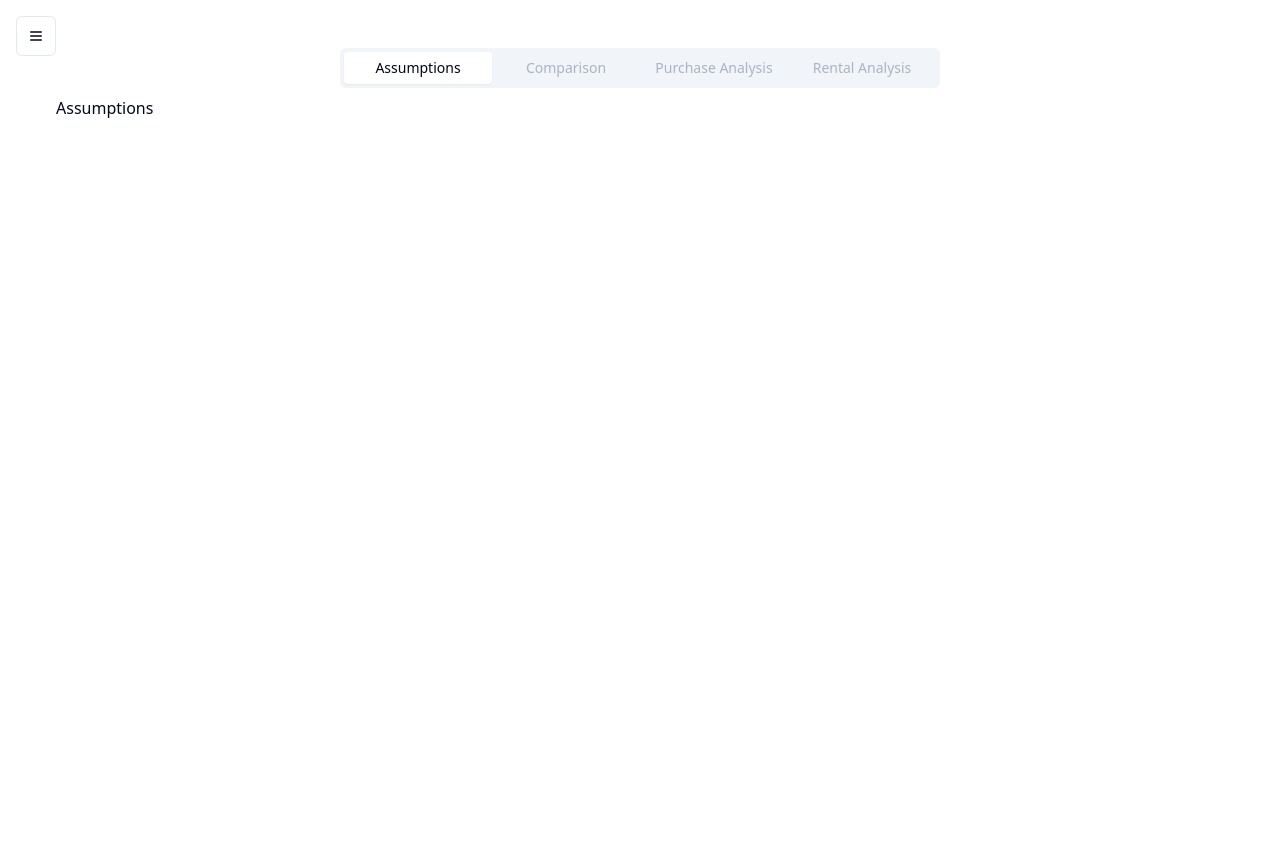
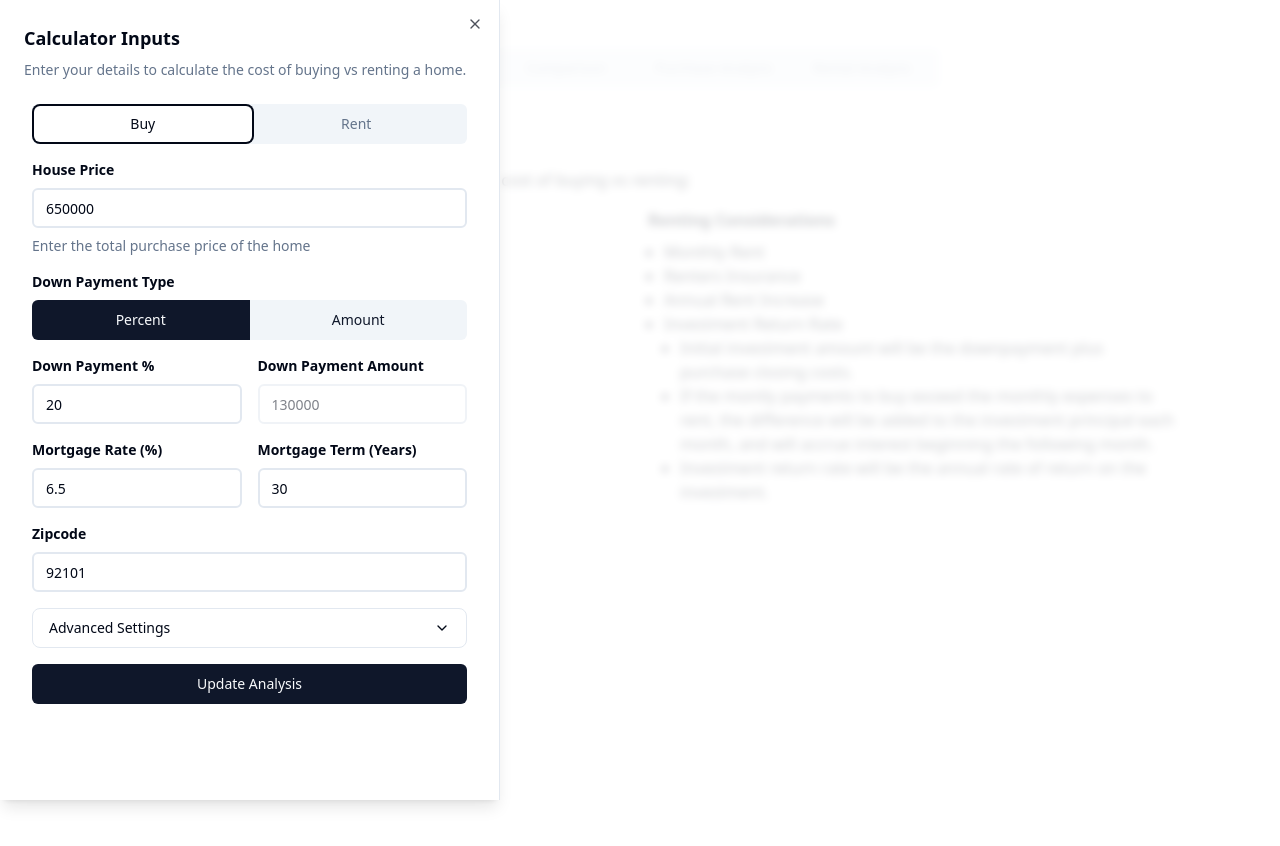
Before and after one commit to fed003/rent-vs-buy-React, a React (Vite) app: page / in a window 1280 px wide. Built offline with nearby package versions, Linux system fonts and the light colour scheme.

Commit message:
Fix dpwn payment input fields Add assumptions page

```diff
--- /dev/null
+++ b/src/components/calculator/Assumptions.tsx
@@ -0,0 +1,64 @@
+const Assumptions = () => {
+
+  return (
+    <section className="p-6">
+      <h3>Assumptions</h3>
+      <div className="p-6">
+        <p>Here are the considerations we used to calculate the cost of buying vs renting:</p>
+        <div className="grid grid-cols-2 gap-4 mt-4">
+          <div>
+            <h4 className="font-bold mb-2">Buying Considerations</h4>
+            <ul className="list-disc pl-4">
+              <li>Home Price</li>
+              <li>Down Payment</li>
+              <li>Loan Term</li>
+              <li>Interest Rate</li>
+              <li>Property Taxes</li>
+              <li>Homeowners Insurance</li>
+              <li>PMI</li>
+              <li>HOA Fees</li>
+              <li>Maintenance</li>
+              <li>Home Appreciation</li>
+            </ul>
+          </div>
+          <div>
+            <h4 className="font-bold mb-2">Renting Considerations</h4>
+            <ul className="list-disc pl-4">
+              <li>Monthly Rent</li>
+              <li>Renters Insurance</li>
+              <li>Annual Rent Increase</li>
+              <li>
+                Investment Return Rate
+                <ul className="list-disc pl-4">
+                  <li>Initial investment amount will be the downpayment plus purchase closing costs.</li>
+                  <li>If the montly payments to buy exceed the monthly expenses to rent, the difference will be added to the investment principal each month, and will accrue interest beginning the following month.</li>
+                  <li>Investment return rate will be the annual rate of return on the investment.</li>
+                </ul>
+              </li>
+            </ul>
+          </div>
+        </div>
+        {/* <div className="mt-4">
+          <ol>
+            <li>Home Price: The price of the home you are considering.</li>
+            <li>Down Payment: The amount of money you will put down on the home.</li>
+            <li>Loan Term: The length of the loan in years.</li>
+            <li>Interest Rate: The interest rate on the loan.</li>
+            <li>Property Taxes: The annual property taxes on the home.</li>
+            <li>Homeowners Insurance: The annual cost of homeowners insurance.</li>
+            <li>PMI: The annual cost of private mortgage insurance, if applicable.</li>
+            <li>HOA Fees: The monthly cost of homeowners association fees, if applicable.</li>
+            <li>Maintenance: The annual cost of home maintenance and repairs.</li>
+            <li>Appreciation: The annual rate of home price appreciation.</li>
+            <li>Rent: The monthly rent you would pay for a similar home.</li>
+            <li>Investment Return: The annual rate of return on your investments.</li>
+            <li>Rent Increase: The annual rate of rent increase.</li>
+            <li>Years: The number of years you plan to stay in the home.</li>
+          </ol>
+      </div> */}
+    </div>
+  </section>
+  );
+};
+
+export default Assumptions;
--- a/src/components/calculator/Calculator.tsx
+++ b/src/components/calculator/Calculator.tsx
@@ -1,4 +1,4 @@
-import { useState, useEffect } from 'react';
+import { useState } from 'react';
 import { Sheet, SheetContent, SheetTitle, SheetHeader, SheetDescription } from "@/components/ui/sheet";
 import { Button } from "@/components/ui/button";
 import { Tabs, TabsContent, TabsList, TabsTrigger } from "@/components/ui/tabs";
@@ -7,6 +7,7 @@ import CalculatorForm from './CalculatorForm';
 import BuyVisualizations from './BuyVisualizations';
 import RentVisualizations from './RentVisualizations';
 import ComparisonChart from './ComparisonChart';
+import Assumptions from './Assumptions';
 import { BuyInputs, RentInputs, BuyMonthlyData, RentMonthlyData, generateBuyMonthlyData, generateRentMonthlyData, CalculationInputs } from '@/utils/calculations';
 
 const STORAGE_KEYS = {
@@ -15,20 +16,24 @@ const STORAGE_KEYS = {
 };
 
 const Calculator = () => {
-  const [activeTab, setActiveTab] = useState<'assumptions' | 'compare' | 'buy' | 'rent'>('assumptions');
-  const [isOpen, setIsOpen] = useState(false);
+  const savedBuyInputs = localStorage.getItem(STORAGE_KEYS.BUY_INPUTS);
+  const savedRentInputs = localStorage.getItem(STORAGE_KEYS.RENT_INPUTS);
 
-  const [buyInputs, setBuyInputs] = useState<BuyInputs | null>(null);
-  const [rentInputs, setRentInputs] = useState<RentInputs | null>(null);
-
-  const [buyResults, setBuyResults] = useState<BuyMonthlyData[] | null>(null);
-  const [rentResults, setRentResults] = useState<RentMonthlyData[] | null>(null);
-  const [disableTabs, setDisableTabs] = useState<boolean>(true);
+  const [buyInputs, setBuyInputs] = useState<BuyInputs | null>(savedBuyInputs ? JSON.parse(savedBuyInputs) : null);
+  const [rentInputs, setRentInputs] = useState<RentInputs | null>(savedRentInputs ? JSON.parse(savedRentInputs) : null);
 
   const getMonthsToCalculate = (inputs: CalculationInputs) => {
     const buyMonths = Number.parseInt(inputs.buyInputs.mortgageYears) * 12;
     return buyMonths;
   }
+
+  const [buyResults, setBuyResults] = useState<BuyMonthlyData[] | null>(buyInputs ? generateBuyMonthlyData(buyInputs) : null);
+  const [rentResults, setRentResults] = useState<RentMonthlyData[] | null>(rentInputs && buyInputs ?
+    generateRentMonthlyData(rentInputs, getMonthsToCalculate({ buyInputs: buyInputs, rentInputs: rentInputs }), buyResults) : null);
+
+  const [isOpen, setIsOpen] = useState(!buyInputs || !rentInputs);
+  const [disableTabs, setDisableTabs] = useState<boolean>(isOpen);
+  const [activeTab, setActiveTab] = useState<'assumptions' | 'compare' | 'buy' | 'rent'>(isOpen ? 'assumptions' : 'compare');
 
   const handleCalculations = (inputs: CalculationInputs, saveValues: boolean = true) => {
     console.log('Calculating...');
@@ -60,19 +65,19 @@ const Calculator = () => {
   };
 
   // Load saved inputs on mount
-  useEffect(() => {
-    console.log('on mount');
-    const savedBuyInputs = localStorage.getItem(STORAGE_KEYS.BUY_INPUTS);
-    const savedRentInputs = localStorage.getItem(STORAGE_KEYS.RENT_INPUTS);
+  // useEffect(() => {
+  //   console.log('on mount');
+  //   const savedBuyInputs = localStorage.getItem(STORAGE_KEYS.BUY_INPUTS);
+  //   const savedRentInputs = localStorage.getItem(STORAGE_KEYS.RENT_INPUTS);
 
-    if (savedBuyInputs && savedRentInputs) {
-      console.log('Loading saved inputs...');
-      handleCalculations({
-        buyInputs: JSON.parse(savedBuyInputs) as BuyInputs,
-        rentInputs: JSON.parse(savedRentInputs) as RentInputs,
-      }, false);
-    }
-  }, []);
+  //   if (savedBuyInputs && savedRentInputs) {
+  //     console.log('Loading saved inputs...');
+  //     handleCalculations({
+  //       buyInputs: JSON.parse(savedBuyInputs) as BuyInputs,
+  //       rentInputs: JSON.parse(savedRentInputs) as RentInputs,
+  //     }, false);
+  //   }
+  // }, []);
 
   return (
     <div className="relative min-h-screen">
@@ -125,7 +130,7 @@ const Calculator = () => {
               </div>
 
               <TabsContent value="assumptions">
-                Assumptions
+                <Assumptions />
               </TabsContent>
 
               <TabsContent value="compare">
--- a/src/components/calculator/CalculatorForm.tsx
+++ b/src/components/calculator/CalculatorForm.tsx
@@ -5,7 +5,7 @@ import { Tabs, TabsContent, TabsList, TabsTrigger } from "@/components/ui/tabs";
 import InputWrapper from '@/components/ui/InputWrapper';
 import { Collapsible, CollapsibleContent, CollapsibleTrigger } from "@/components/ui/collapsible";
 import { ChevronDown, ChevronUp } from "lucide-react";
-import { BuyInputs, RentInputs, CalculationInputs } from '@/utils/calculations';
+import { BuyInputs, RentInputs, CalculationInputs, roundToDecimalsString } from '@/utils/calculations';
 
 type CalculationType = 'buy' | 'rent';
 
@@ -24,6 +24,7 @@ const CalculatorForm = ({ buyInputValues, rentInputValues, onCalculate }: Calcul
     buyInputValues ??
     {
       housePrice: '650000',
+      downPaymentType: 'percent',
       downPaymentPercent: '20',
       downPaymentAmount: '130000',
       mortgageRate: '6.5',
@@ -69,12 +70,20 @@ const CalculatorForm = ({ buyInputValues, rentInputValues, onCalculate }: Calcul
   // Update advanced buy inputs when house price changes
   useEffect(() => {
     const housePrice = parseFloat(buyInputs.housePrice);
+
+    if (buyInputs.downPaymentType === 'percent') {
+      updateDownPayment(buyInputs.downPaymentPercent, 'percent');
+    }
+    else {
+      updateDownPayment(buyInputs.downPaymentAmount, 'amount');
+    }
+
     if (!isNaN(housePrice)) {
       setBuyInputs(prev => ({
         ...prev,
         annualInsurance: (housePrice * 0.004).toString(), // 0.4% of house price
-        propertyTax: (housePrice * 0.01).toString(), // 1% of house price
-        maintenanceAmount: (housePrice * 0.01).toString() // 1% of house price
+        propertyTax: (housePrice * 0.01195).toString(), // 1.195% of house price
+        maintenanceAmount: (housePrice * 0.01).toString(), // 1% of house price
       }));
     }
   }, [buyInputs.housePrice]);
@@ -88,24 +97,69 @@ const CalculatorForm = ({ buyInputValues, rentInputValues, onCalculate }: Calcul
   }, [buyInputs.downPaymentAmount, buyInputs.housePrice, buyInputs.buyClosingCostPercent]);
 
   // Handle down payment calculations
-  useEffect(() => {
-    if (buyInputs.housePrice && buyInputs.downPaymentPercent) {
-      const amount = (parseFloat(buyInputs.housePrice) * parseFloat(buyInputs.downPaymentPercent)) / 100;
+  // useEffect(() => {
+  //   if (buyInputs.housePrice && buyInputs.downPaymentPercent) {
+  //     const amount = (parseFloat(buyInputs.housePrice) * parseFloat(buyInputs.downPaymentPercent)) / 100;
+  //     setBuyInputs(prev => ({
+  //       ...prev,
+  //       downPaymentAmount: amount.toFixed(2)
+  //     }));
+  //   } else if (buyInputs.housePrice && buyInputs.downPaymentAmount) {
+  //     const percent = (parseFloat(buyInputs.downPaymentAmount) / parseFloat(buyInputs.housePrice)) * 100;
+  //     setBuyInputs(prev => ({
+  //       ...prev,
+  //       downPaymentPercent: percent.toFixed(2)
+  //     }));
+  //   }
+  // }, [buyInputs.housePrice, buyInputs.downPaymentPercent, buyInputs.downPaymentAmount]);
+
+  const setDownPaymentType = (type: 'percent' | 'amount') => {
     setBuyInputs(prev => ({
       ...prev,
-        downPaymentAmount: amount.toFixed(2)
+      downPaymentType: type
     }));
-    } else if (buyInputs.housePrice && buyInputs.downPaymentAmount) {
-      const percent = (parseFloat(buyInputs.downPaymentAmount) / parseFloat(buyInputs.housePrice)) * 100;
+  }
+
+  const updateDownPayment = (newValue: string, type: 'percent' | 'amount') => {
+    if (!buyInputs.housePrice) return;
+
+    let downPaymentAmount: number;
+    let downPaymentPercent: number;
+
+    if (type === 'percent') {
+      downPaymentPercent = parseFloat(newValue);
+      if (isNaN(downPaymentPercent)) return;
+      downPaymentAmount = (parseFloat(buyInputs.housePrice) * downPaymentPercent) / 100;
+    } else {
+      downPaymentAmount = parseFloat(newValue);
+      if (isNaN(downPaymentAmount)) return;
+      downPaymentPercent = (downPaymentAmount / parseFloat(buyInputs.housePrice)) * 100;
+    }
+
     setBuyInputs(prev => ({
       ...prev,
-        downPaymentPercent: percent.toFixed(2)
+      downPaymentPercent: roundToDecimalsString(downPaymentPercent, 2),
+      downPaymentAmount: roundToDecimalsString(downPaymentAmount, 2),
     }));
+  };
+
+  const setDownPaymentPercent = (e: ChangeEvent<HTMLInputElement>) => {
+    const { name, value } = e.target;
+    console.log('setting down payment percent', name, buyInputs.downPaymentType, value);
+    if (buyInputs.downPaymentType !== 'percent') return;
+    updateDownPayment(value, 'percent');
   }
-  }, [buyInputs.housePrice, buyInputs.downPaymentPercent, buyInputs.downPaymentAmount]);
+
+  const setDownPaymentAmount = (e: ChangeEvent<HTMLInputElement>) => {
+    const { name, value } = e.target;
+    console.log('setting down payment amount', name, buyInputs.downPaymentType, value);
+    if (buyInputs.downPaymentType !== 'amount') return;
+    updateDownPayment(value, 'amount');
+  }
 
   const handleBuyInputChange = (e: ChangeEvent<HTMLInputElement>) => {
     const { name, value } = e.target;
+    console.log('buy input change', name, value);
     setBuyInputs(prev => ({
       ...prev,
       [name]: value
@@ -149,17 +203,39 @@ const CalculatorForm = ({ buyInputValues, rentInputValues, onCalculate }: Calcul
             />
           </InputWrapper>
 
+          <InputWrapper label="Down Payment Type">
+            <div className="flex rounded-md overflow-hidden">
+              <Button
+                type="button"
+                variant={buyInputs.downPaymentType === 'percent' ? 'default' : 'secondary'}
+                onClick={() => setDownPaymentType('percent')}
+                className="flex-1 rounded-none"
+              >
+                Percent
+              </Button>
+              <Button
+                type="button"
+                variant={buyInputs.downPaymentType === 'amount' ? 'default' : 'secondary'}
+                onClick={() => setDownPaymentType('amount')}
+                className="flex-1 rounded-none"
+              >
+                Amount
+              </Button>
+            </div>
+          </InputWrapper>
+
           <div className="grid grid-cols-2 gap-4">
             <InputWrapper label="Down Payment %">
               <Input
                 type="number"
                 name="downPaymentPercent"
                 value={buyInputs.downPaymentPercent}
-                onChange={handleBuyInputChange}
+                onChange={setDownPaymentPercent}
                 min="0"
                 max="100"
                 step="0.1"
                 className="bg-background border-2 focus:border-primary hover:bg-accent hover:bg-opacity-50"
+                disabled={buyInputs.downPaymentType === 'amount'}
               />
             </InputWrapper>
             <InputWrapper label="Down Payment Amount">
@@ -167,8 +243,9 @@ const CalculatorForm = ({ buyInputValues, rentInputValues, onCalculate }: Calcul
                 type="number"
                 name="downPaymentAmount"
                 value={buyInputs.downPaymentAmount}
-                onChange={handleBuyInputChange}
+                onChange={setDownPaymentAmount}
                 className="bg-background border-2 focus:border-primary hover:bg-accent hover:bg-opacity-50"
+                disabled={buyInputs.downPaymentType === 'percent'}
               />
             </InputWrapper>
           </div>
--- a/src/utils/calculations.ts
+++ b/src/utils/calculations.ts
@@ -1,6 +1,19 @@
+export const roundToDecimals = (value: number, decimals: number): number => {
+	const multiplier = Math.pow(10, decimals);
+	return Math.round(value * multiplier) / multiplier;
+};
+
+export const roundToDecimalsString = (
+	value: number,
+	decimals: number
+): string => {
+	return roundToDecimals(value, decimals).toString();
+};
+
 // Types
 export interface BuyInputs {
 	housePrice: string;
+	downPaymentType: "percent" | "amount";
 	downPaymentPercent: string;
 	downPaymentAmount: string;
 	mortgageRate: string;
@@ -237,7 +250,7 @@ export const generateBuyMonthlyData = (inputs: BuyInputs): BuyMonthlyData[] => {
 export const generateRentMonthlyData = (
 	inputs: RentInputs,
 	numberOfMonths: number,
-	buyMonthlyData?: BuyMonthlyData[]
+	buyMonthlyData?: BuyMonthlyData[] | null
 ): RentMonthlyData[] => {
 	const {
 		monthlyRent,
```
Lines whose indentation alone changed are shown as unchanged.
